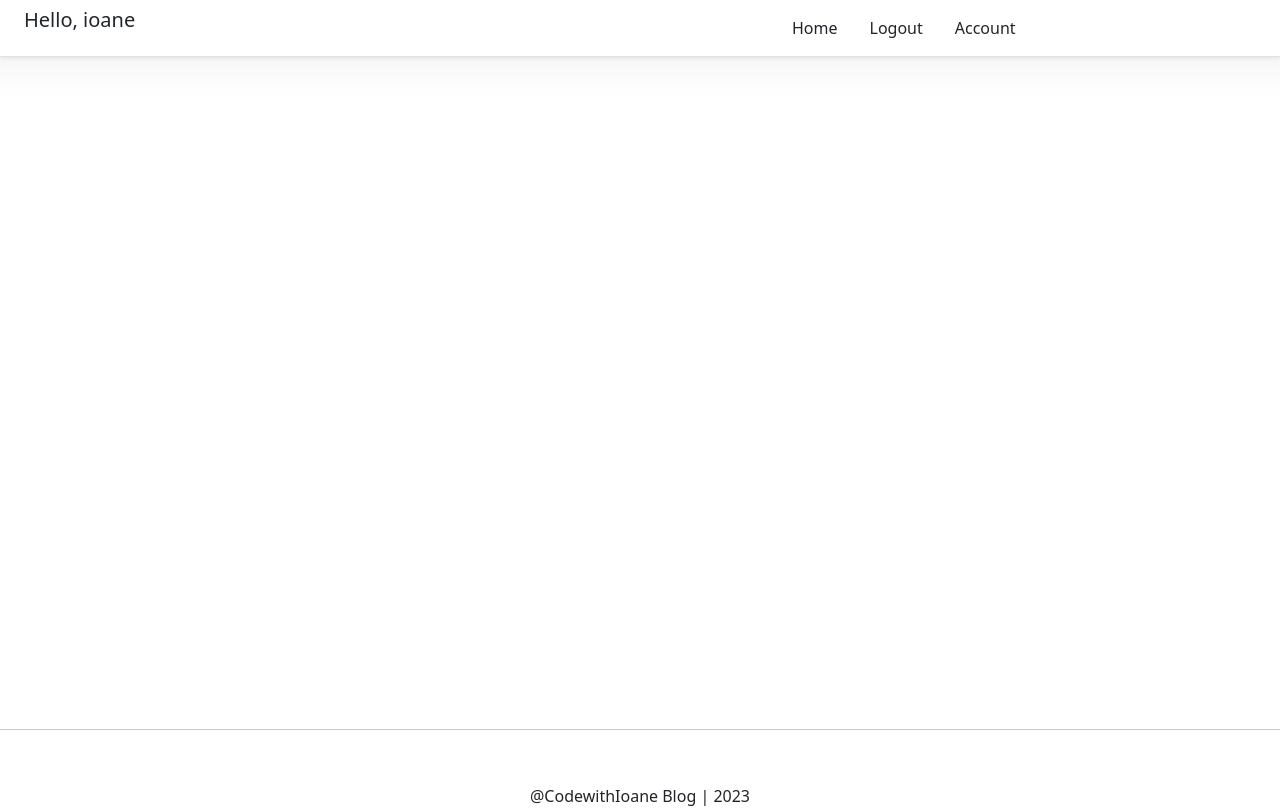
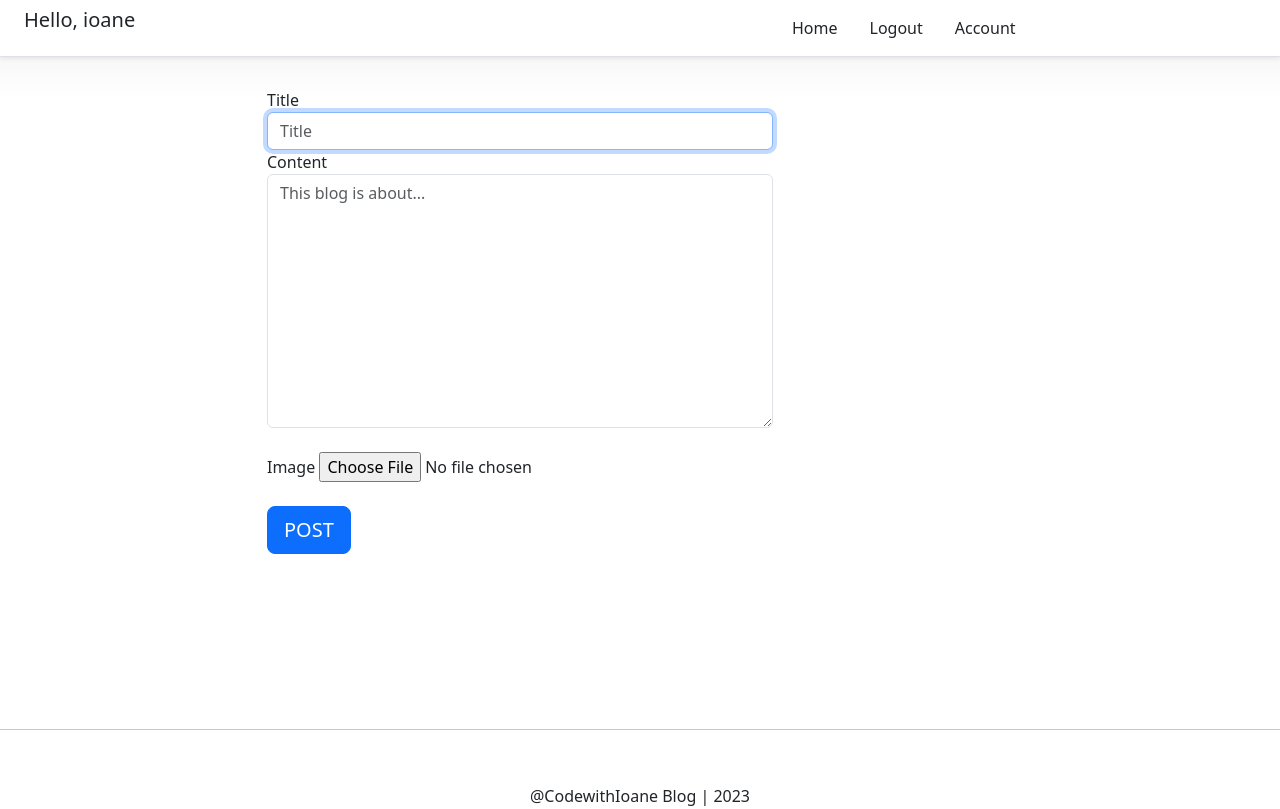
Before and after one commit to IoaneChaduneli/codewuthmitch, a Django app: page /blog/create/ in a window 1280 px wide; the page is wider, and only the part inside the window is pictured. Shown: the top 809 px of that part. Run offline with Django 4.2, Linux system fonts and the light colour scheme; a user stored in the database is signed in.

Commit message:
add createblogpostform view

```diff
--- a/mysite/blog/views.py
+++ b/mysite/blog/views.py
@@ -2,23 +2,25 @@ from django.shortcuts import render, redirect
 from blog.forms import CreateBlogPostForm
 from blog.models import BlogPost
 from account.models import Account
+from django.views.generic import CreateView
 
 # Create your views here.
 
 def create_blog_view(request):
+
     context = {}
+    user = request.user
 
-    user = request.user
     if not user.is_authenticated:
         return redirect('account:must_authenticate')
 
     form = CreateBlogPostForm(request.POST or None, request.FILES or None)
     if form.is_valid():
         obj = form.save(commit=False)
-        author = Account.objects.filter(email = user.email).first()
+        author = Account.objects.filter(email=user.email).first()
         obj.author = author
         obj.save()
         form = CreateBlogPostForm()
 
-    context['form'] =form
+    context['form'] = form
     return render(request, 'blog/create_blog.html', context)
--- a/mysite/templates/blog/create_blog.html
+++ b/mysite/templates/blog/create_blog.html
@@ -1,6 +1,53 @@
 {% extends 'base.html' %}
+
 
 {% block content %}
 
+<style type="text/css">
+  .create-form {
+	    width: 100%;
+	    max-width: 100%;
+	    padding: 15px;
+	    margin: auto;
+  	}
+
+  	.submit-button{
+  		max-width: 200px;
+  	}
+</style>
+
+<div class="container">
+	<div class="row">
+		<div class="col-lg-7 offset-lg-1">
+			<form class="create-form" method="post" enctype="multipart/form-data">{% csrf_token %}
+
+				<!-- title -->
+				<div class="form-group">
+					<label for="id_title">Title</label>
+					<input class="form-control" type="text" name="title" id="id_title" placeholder="Title" required autofocus>
+				</div>
+
+				<!-- Body -->
+				<div class="form-group">
+					<label for="id_body">Content</label>
+					<textarea class="form-control" rows="10" type="text" name="body" id="id_body" placeholder="This blog is about..." required></textarea>
+				</div>
+
+				<!-- Image -->
+				<br>
+				<div class="form-group">
+					<label for="id_image">Image</label>
+					<input  type="file" name="image" id="id_image" accept="image/*" required>
+				</div>
+				<br>
+				<!-- Submit btn -->
+				<button class="submit-button btn btn-lg btn-primary btn-block" type="submit">POST</button>
+			</form>
+		</div>
+	</div>
+</div>
+
+
+
 
 {% endblock content %}
```
